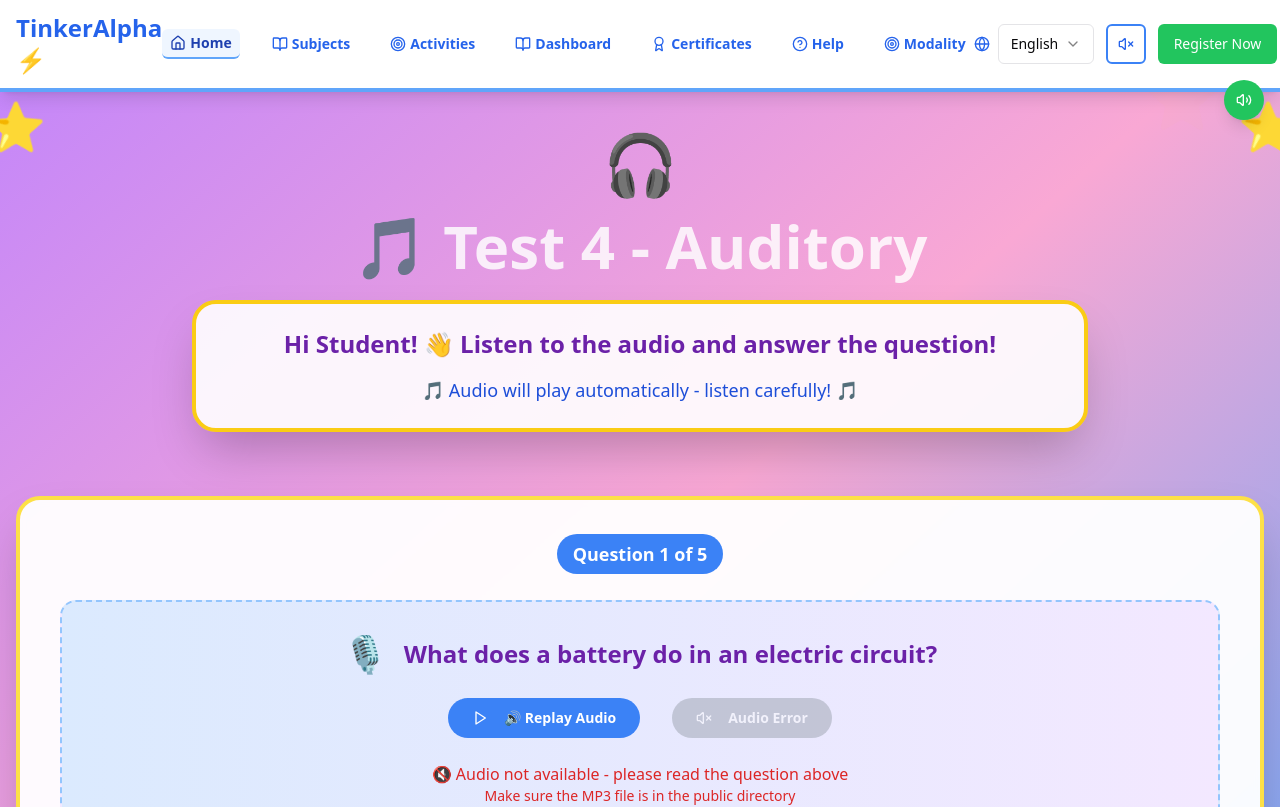
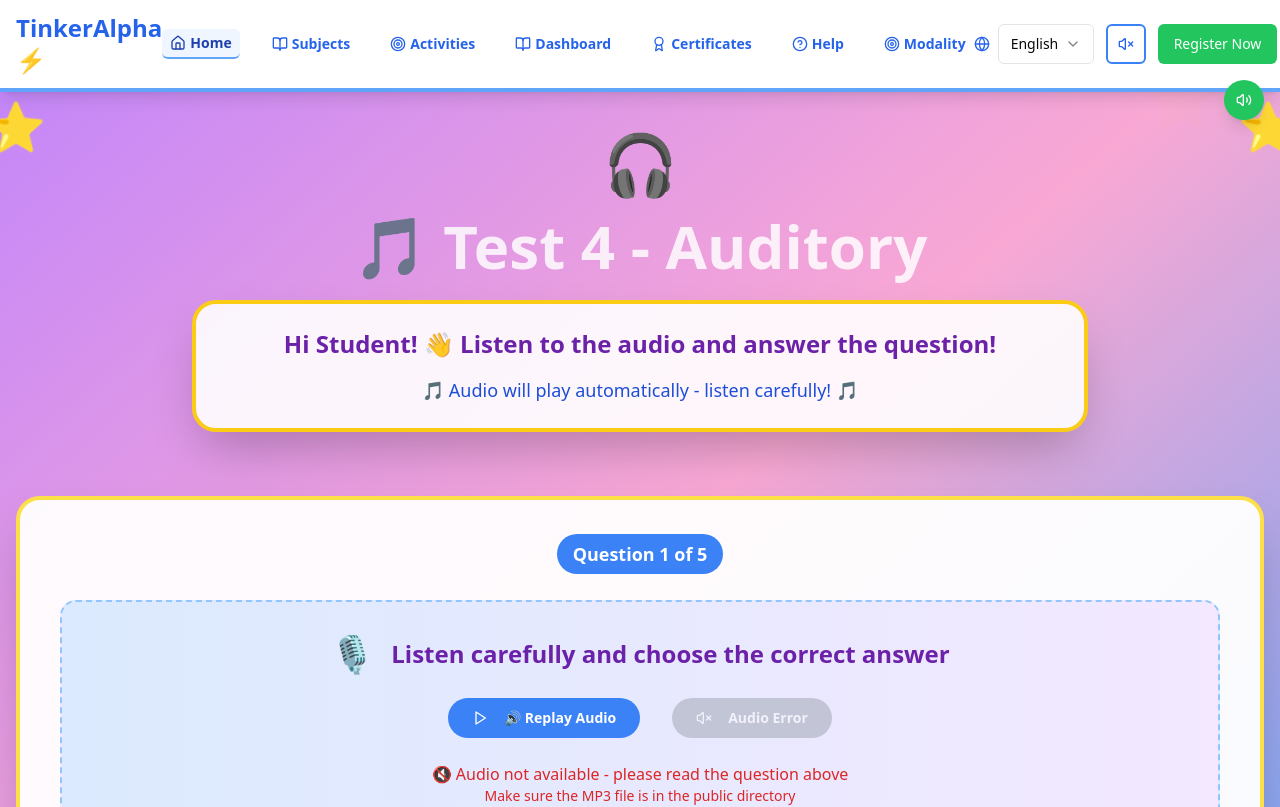
Before and after one commit to alpha-learn-x/tinker-alpha-frontend, a React (Vite) app: page /auditory in a window 1280 px wide. Shown: the top 807 px of the page. Built offline with nearby package versions, Linux system fonts and the light colour scheme; sample sign-in values are in the browser's storage.

Commit message:
Update Auditory.tsx

```diff
--- a/src/pages/games/Auditory.tsx
+++ b/src/pages/games/Auditory.tsx
@@ -58,35 +58,35 @@ const Auditory: React.FC = () => {
     const questions: Question[] = [
         {
             id: 1,
-            text: "What does a battery do in an electric circuit?",
+            text: "Listen carefully and choose the correct answer",
             correctAnswer: "It provides electrical energy",
             audioText: "What does a battery do in an electric circuit?",
             options: ["It stops the current", " It lights up the bulb", "It provides electrical energy", "It cools the circuit"]
         },
         {
             id: 2,
-            text: "Which material is a good conductor of electricity?",
+            text: "Listen carefully and choose the correct answer",
             correctAnswer: "Copper",
             audioText: "Which material is a good conductor of electricity?",
             options: ["Plastic", "Wood", "Rubber", "Copper"]
         },
         {
             id: 3,
-            text: "What unit is used to measure electric current?",
+            text: "Listen carefully and choose the correct answer",
             correctAnswer: "Ampere",
             audioText: "What unit is used to measure electric current?",
             options: ["Volt", "Ampere", "Watt", "Ohm"]
         },
         {
             id: 4,
-            text: "Which of the following is an example of an insulator?",
+            text: "Listen carefully and choose the correct answer",
             correctAnswer: "Glass",
             audioText: "Which of the following is an example of an insulator?",
             options: ["Iron", "Silver", "Glass", "Aluminum"]
         },
         {
             id: 5,
-            text: "What is the function of a switch in a circuit?",
+            text: "Listen carefully and choose the correct answer",
             correctAnswer: "To stop or allow current flow",
             audioText: "What is the function of a switch in a circuit?",
             options: ["To increase voltage", "To stop or allow current flow", "To store energy", "To measure resistance"]
```
